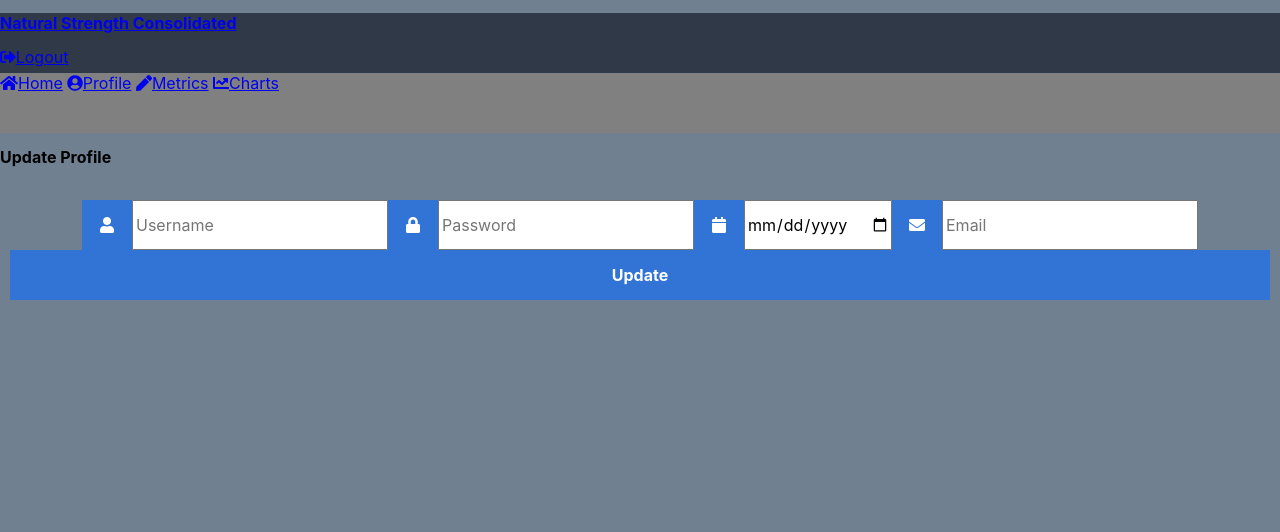
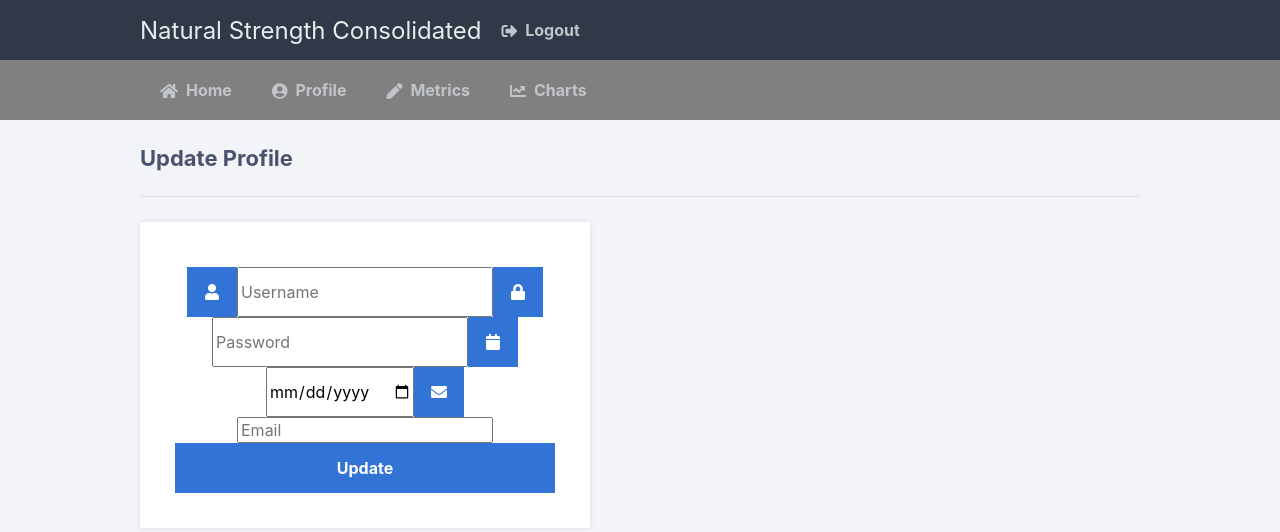
Before and after one commit to jjz17/Natural-Strength, a Flask app: page /update in a window 1280 px wide. Shown: the top 532 px of the page. Run offline with Flask 2, Linux system fonts and the light colour scheme; the visitor is signed in with stand-in values (Sample User, id 1).

Commit message:
Experimenting with css

```diff
--- a/application/static/test.css
+++ b/application/static/test.css
@@ -126,3 +126,104 @@ form input[type="submit"] {
 .navtop.second {
     background-color: grey;
 }
+
+.navtop div {
+    display: flex;
+    margin: 0 auto;
+    width: 1000px;
+    height: 100%;
+}
+
+.navtop div h1,
+.navtop div a {
+    display: inline-flex;
+    align-items: center;
+}
+
+
+/* Natural Strength Consolidated logo top left navbar styling */
+
+.navtop.first div h1 a {
+    flex: 1;
+    font-size: 24px;
+    padding: 0;
+    margin: 0;
+    color: #eaebed;
+    font-weight: normal;
+}
+
+.navtop div a {
+    padding: 0 20px;
+    text-decoration: none;
+    color: #c1c4c8;
+    font-weight: bold;
+}
+
+
+/* Add padding to icons */
+
+.navtop div a i {
+    padding: 2px 8px 0 0;
+}
+
+.navtop div a:hover {
+    color: #eaebed;
+}
+
+body.loggedin {
+    background-color: #f3f4f7;
+}
+
+.content {
+    width: 1000px;
+    margin: 0 auto;
+}
+
+
+/* Update page */
+
+.content .update {
+    width: 450px;
+}
+
+
+/* Syling for h2 headers on logged-in pages */
+
+.content h2 {
+    margin: 0;
+    padding: 25px 0;
+    font-size: 22px;
+    border-bottom: 1px solid #e0e0e3;
+    color: #4a536e;
+}
+
+
+/* Create box around page content */
+
+.content>p,
+.content>div {
+    box-shadow: 0 0 5px 0 rgba(0, 0, 0, 0.1);
+    margin: 25px 0;
+    padding: 25px;
+    background-color: #fff;
+}
+
+.content>p table td,
+.content>div table td {
+    padding: 5px;
+}
+
+
+/* Syling the first child (box) in page tables */
+
+.content>p table td:first-child,
+.content>div table td:first-child {
+    font-weight: bold;
+    color: #4a536e;
+    padding-right: 15px;
+}
+
+.content>div p {
+    padding: 5px;
+    margin: 0 0 10px 0;
+}
```
Also changed, not shown: application/templates/layout.html (+7 -7 lines).
